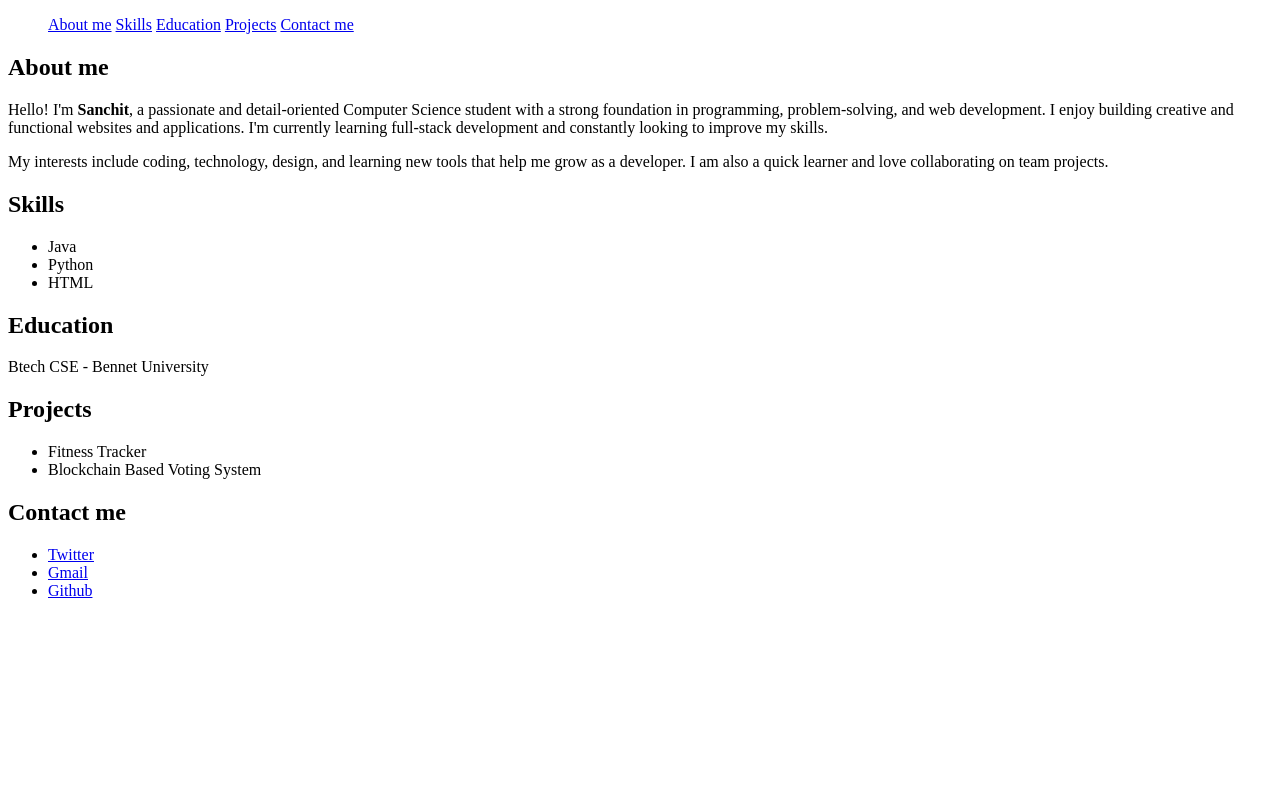
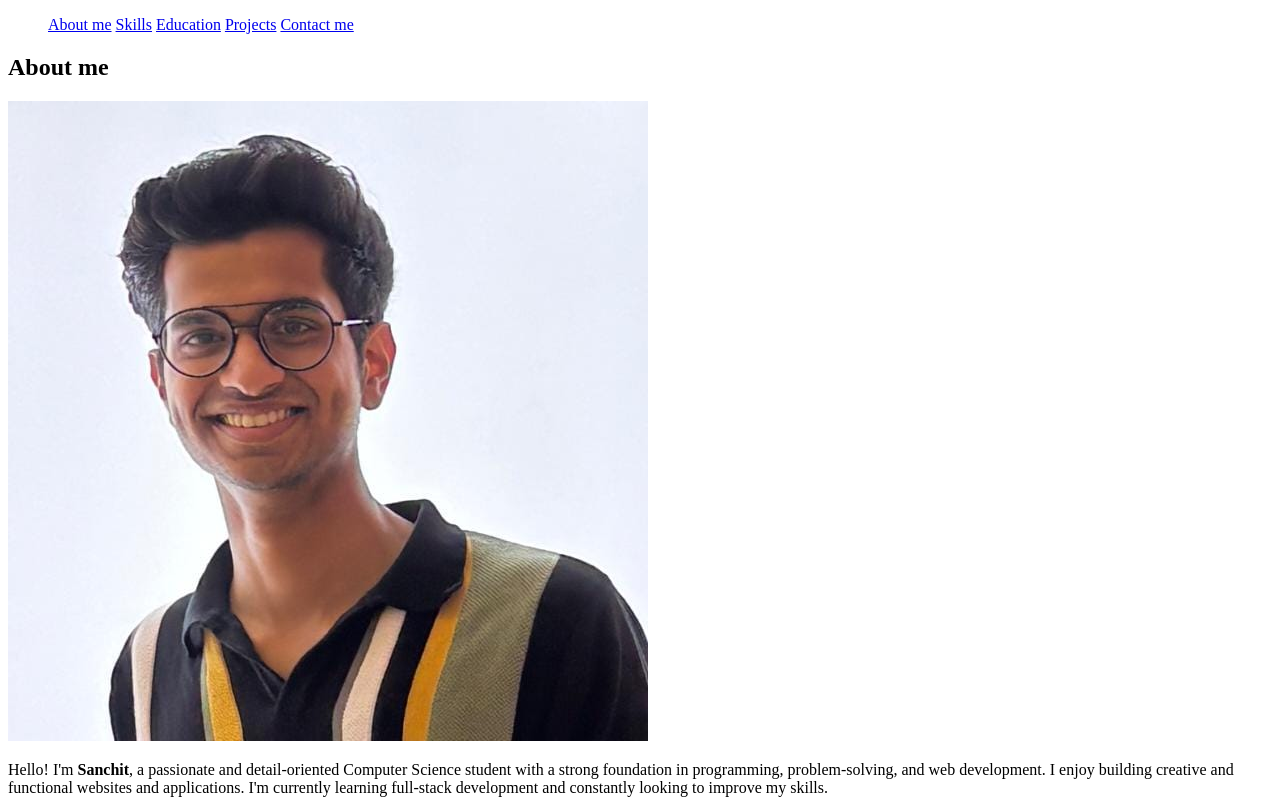
Before and after one commit to sanchit-web/Personal-portfolio, a plain HTML site: page index.html in a window 1280 px wide. Shown: the top 800 px of the page. Drawn offline with Linux system fonts and the light colour scheme.

Commit message:
Update index.html

```diff
--- a/index.html
+++ b/index.html
@@ -20,6 +20,7 @@
 
     <section id="about-me">
         <h1>About me</h1>
+        <img src="myphoto.jpg" alt="Photo">
             <p>    Hello! I'm <strong>Sanchit</strong>, a passionate and detail-oriented Computer Science student with a strong foundation in programming, problem-solving, and web development. I enjoy building creative and functional websites and applications. I'm currently learning full-stack development and constantly looking to improve my skills.</p>
             <p>My interests include coding, technology, design, and learning new tools that help me grow as a developer. I am also a quick learner and love collaborating on team projects.</p>
 
```
